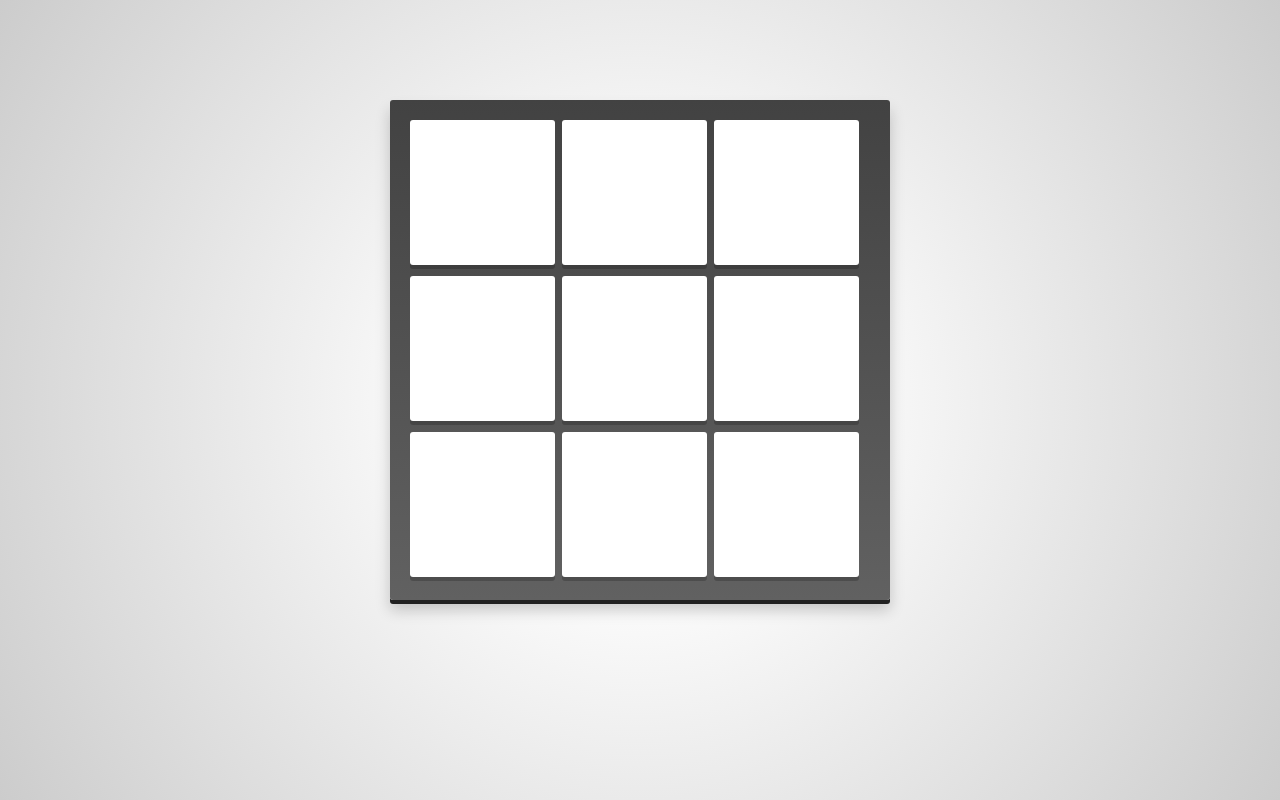
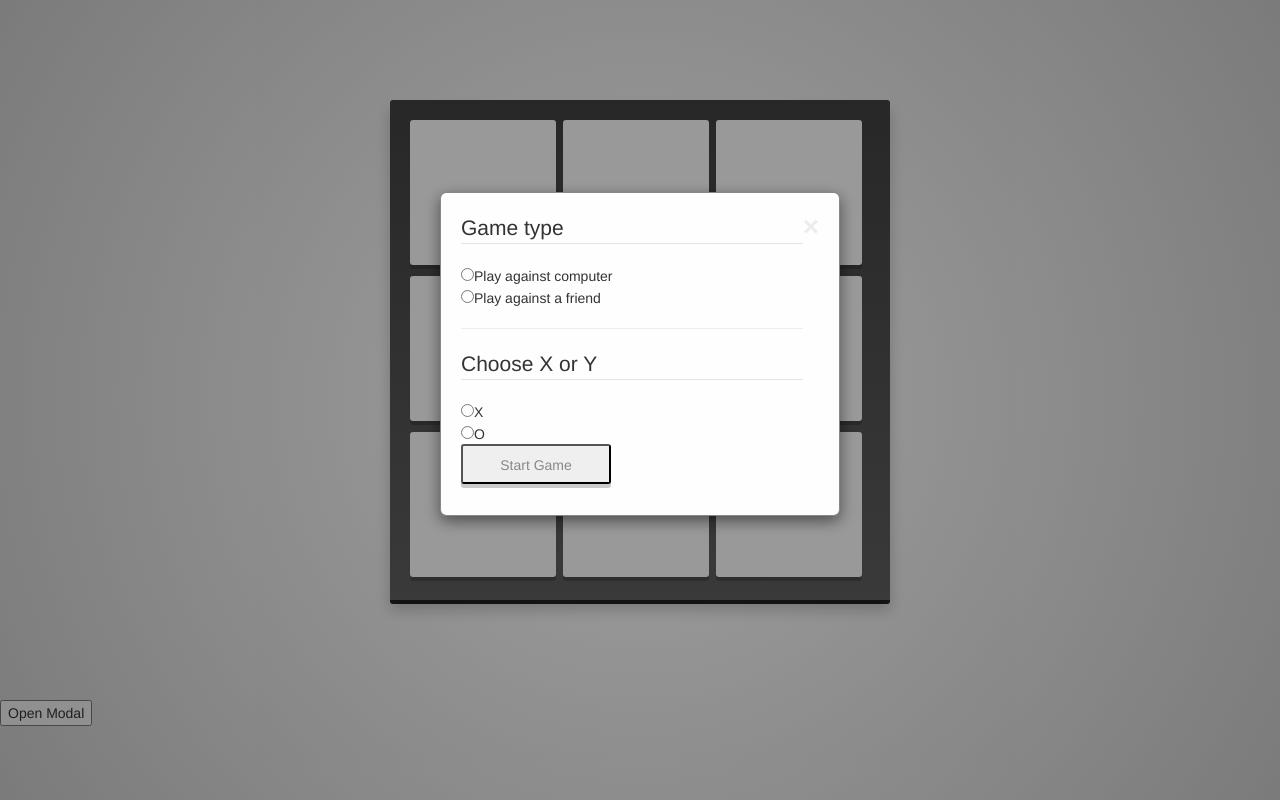
Before and after one commit to okristian1/tic-tac-toe, a plain HTML site: page index.html in a window 1280 px wide. Drawn offline with nearby package versions, Linux system fonts and the light colour scheme.

Commit message:
start game modal

```diff
--- a/index.html
+++ b/index.html
@@ -19,6 +19,30 @@
         <span></span>
       </div>
 
+      <!-- Trigger/Open The Modal -->
+      <button id="myBtn">Open Modal</button>
+
+      <!-- The Modal -->
+      <div id="myModal" class="modal">
+
+        <!-- Modal content -->
+        <div class="modal-content">
+          <span class="close">&times;</span>
+          <form method="post">
+                  <fieldset>
+                          <legend>Game type</legend>
+                                  <input type="radio" name="1player" value="computer" />Play against computer<br />
+                                  <input type="radio" name="2player" value="2player" />Play against a friend<br />
+<hr />
+                          <legend>Choose X or Y</legend>
+                                  <input type="radio" name="playerX" value="X" />X<br />
+                                  <input type="radio" name="playerO" value="O" />O<br />
+                                  <input type="submit" class="start-button" value="Start Game" />
+                  </fieldset>
+          </form>        </div>
+
+      </div>
+
 
 <script src="main.js"></script>
   </body>
--- a/main.js
+++ b/main.js
@@ -2,6 +2,7 @@ var player = 'X';
 var tiles = document.querySelectorAll('.board span');
 var len = tiles.length;
 var turn = 0;
+var win = false;
 
 
 for(var i = 0; i < len; ++i) {
@@ -26,6 +27,14 @@ var winCom = [
   [2,4,6], // right to left diagonal
 ]
 
+function resetGame() {
+  for (var i = 0; i < len; i++) {
+    tiles[i].innerHTML = '';
+  }
+  turn = 0;
+}
+
+
 function checkWin(player) {
   var counter = 0;
   for (var i = 0; i < winCom.length; i++) {
@@ -38,16 +47,16 @@ function checkWin(player) {
     }
       if (counter > 2) {
         alert(player + " wins");
-        console.log("winrar");
-        break;
+        win = true;
+        resetGame();
       }
     }
     counter = 0;
   }
   turn ++;
-  console.log(turn);
-  if(turn > 8) {
+  if(turn > 8 && !win) {
         alert("tie");
+        resetGame();
       }
 
 }
@@ -64,3 +73,25 @@ active player. repeat.
 
 
 */
+// Get the modal
+var modal = document.getElementById('myModal');
+
+// Get the button that opens the modal
+var btn = document.getElementById("myBtn");
+var startBtn = document.querySelector(".start-button");
+
+// Get the <span> element that closes the modal
+var span = document.getElementsByClassName("close")[0];
+
+// When the user clicks on the button, open the modal
+window.onload = function() {
+    modal.style.display = "block";
+}
+
+// When the user clicks on <span> (x), close the modal
+
+startBtn.onclick = function() {
+  alert("game start");
+  modal.style.display = "none";
+  return false;
+}
--- a/style.css
+++ b/style.css
@@ -1,9 +1,71 @@
+/* The Modal (background) */
+.modal {
+    display: none; /* Hidden by default */
+    position: fixed; /* Stay in place */
+    z-index: 1; /* Sit on top */
+    left: 0;
+    top: 0;
+    width: 100%; /* Full width */
+    height: 100%; /* Full height */
+    overflow: auto; /* Enable scroll if needed */
+    background-color: rgb(0,0,0); /* Fallback color */
+    background-color: rgba(0,0,0,0.4); /* Black w/ opacity */
+}
+
+/* Modal Content/Box */
+.modal-content {
+    background-color: #fefefe;
+    margin: 15% auto; /* 15% from the top and centered */
+    padding: 20px;
+    border: 1px solid #888;
+    width: 400px; /* Could be more or less, depending on screen size */
+}
+
+/* The Close Button */
+.close {
+    color: #aaa;
+    float: right;
+    font-size: 28px;
+    font-weight: bold;
+}
+
+.close:hover,
+.close:focus {
+    color: black;
+    text-decoration: none;
+    cursor: pointer;
+}
+
+.start-button {
+  /* The start game Button */
+  height: 40px;
+  width: 150px;
+  border-radius: 3px;
+  box-shadow: 0px 4px rgba(0, 0, 0, 0.2);
+  margin: 0 7px 11px 0;
+  color: #888;
+  line-height: 36px;
+  user-select: none;
+  transition: all 0.2s ease;
+}
+
+
+.start-button:hover {
+background: #9c89f6;
+box-shadow: 0px 4px #6b54d3;
+color: white;
+}
+
+
+/* End of modal stuff */
+
+
 .board {
   width: 500px;
   height: 500px;
 
   margin: 100px auto;
-  padding: 20px 20px 9px;
+  padding: 20px 20px 20px 20px;
 
   background: #FFD180;
   background: linear-gradient(#424242, #616161);
@@ -33,7 +95,7 @@ body {
   font-size: 46px;
   line-height: 36px;
   text-align: center;
-	width: 145px;
+	width: 146px;
 	height: 145px;
   padding-top: 10%;
 
```
